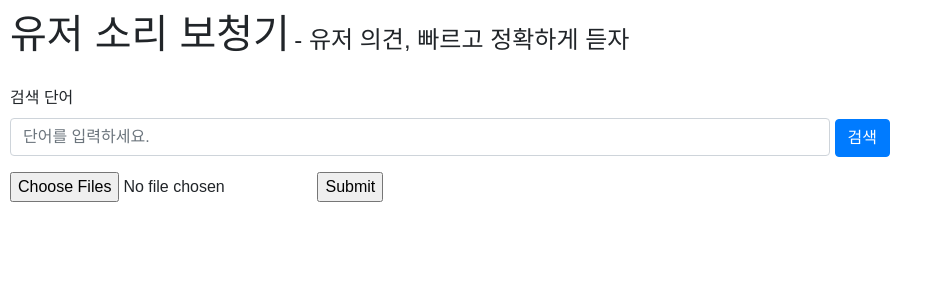
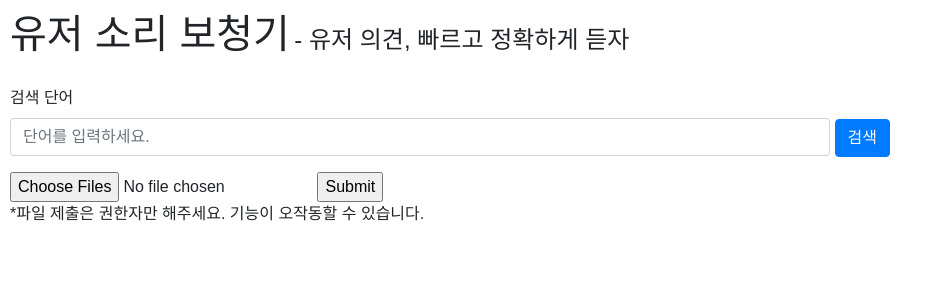
Before and after one commit to ChoiSeungHyun9662/Sparta, a Flask app: page / in a window 1280 px wide; the page is wider, and only the part inside the window is pictured. Shown: the top 300 px of that part, without its empty margins (0-943 px from the left). Run offline with Flask 2, Linux system fonts and the light colour scheme; some libraries are stand-ins or nearby versions; some web fonts are replaced.

Commit message:
Update kakao.html

```diff
--- a/templates/kakao.html
+++ b/templates/kakao.html
@@ -60,6 +60,18 @@
 	</style>
 
 	<script>
+
+		$(document).ready(function(){
+
+    $('#Progress_Loading').hide(); //첫 시작시 로딩바를 숨겨준다.
+})
+		.ajaxStart(function(){
+      $('#Progress_Loading').show(); //ajax실행시 로딩바를 보여준다.
+  })
+		.ajaxStop(function(){
+      $('#Progress_Loading').hide(); //ajax종료시 로딩바를 숨겨준다.
+  });
+
 		function searching() {
 			let word_search = $('#word_search').val();
 			$.ajax({
@@ -136,14 +148,17 @@
 		</div>
 
 		<div class="input-bar-item">
-			<button onclick="searching()" class="btn btn-primary"}>검색</button>
+			<button onclick="searching()" style ="display: inline-block;" class="btn btn-primary"}>검색</button>
 		</div>
 
 		<form action = "/upload" method = "POST"
 		enctype = "multipart/form-data">
 		<input type = "file" name = "file[]" multiple/>
 		<input type = "submit"/>
+		<p>*파일 제출은 권한자만 해주세요. 기능이 오작동할 수 있습니다.</p>
 
+		<div id = "Progress_Loading" style ="display: inline-block;">
+			<img src="https://img1.daumcdn.net/thumb/R1280x0/?scode=mtistory2&fname=http%3A%2F%2Fcfile1.uf.tistory.com%2Fimage%2F9950163C5AFE32810A7310" alt="로딩중" />
 		</div>
 
 	</form>
```
Lines whose indentation alone changed are shown as unchanged.
